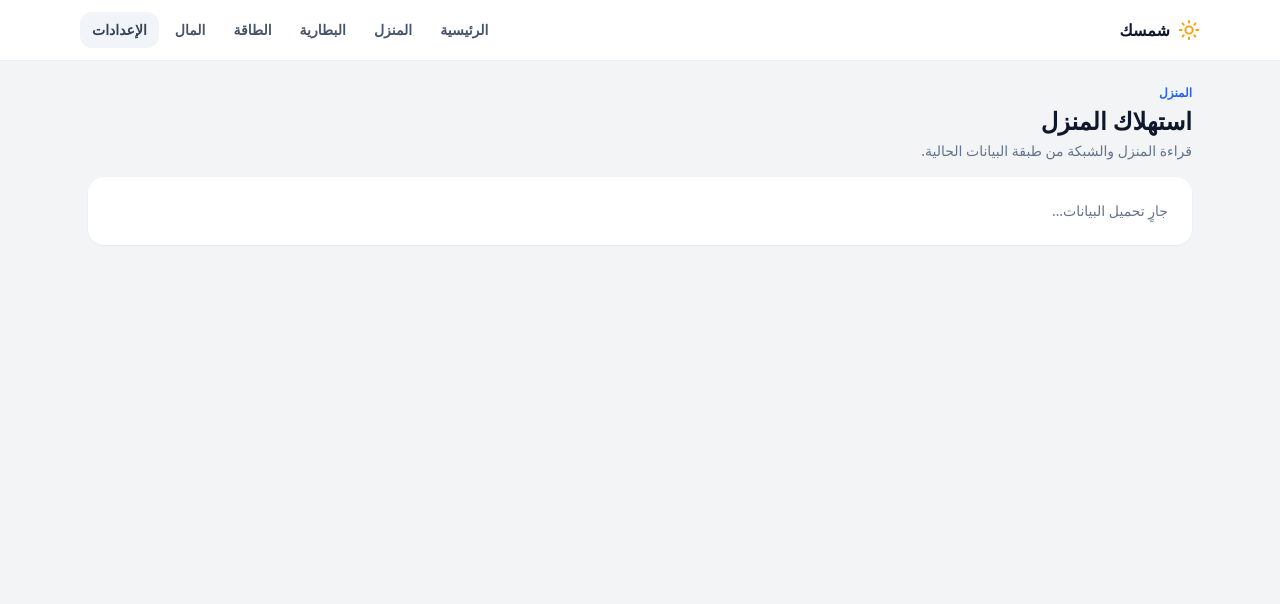
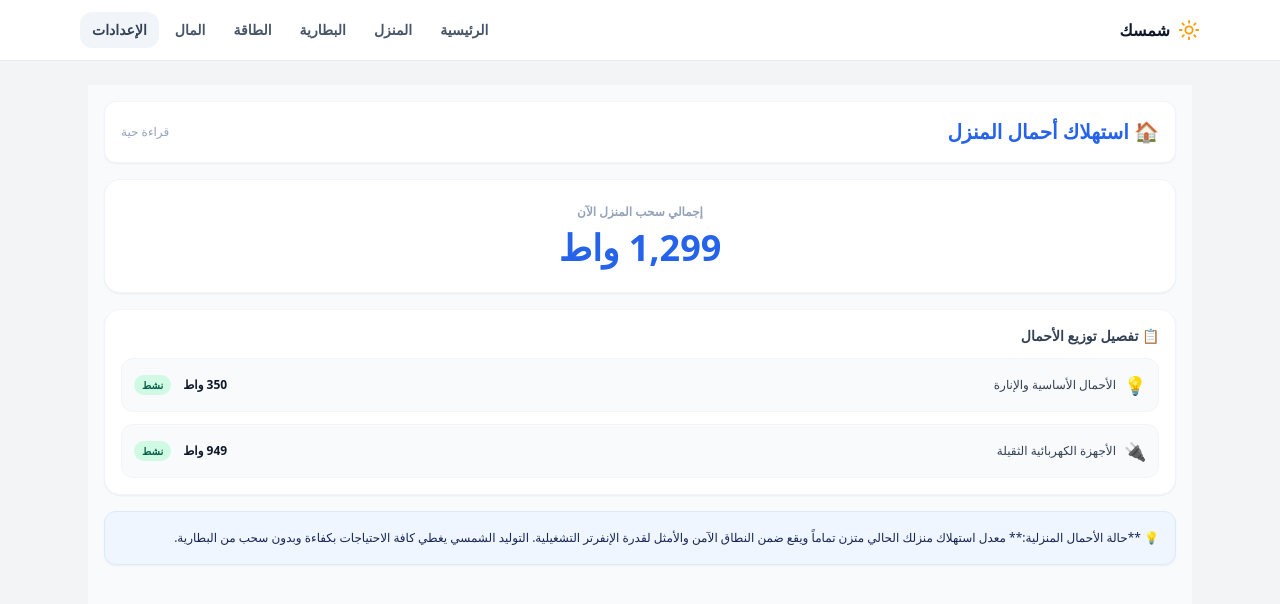
Before and after one commit to mahmoudbir-glitch/Shamsak, a Next.js app: page /home in a window 1280 px wide. Shown: the top 604 px of the page. Built offline with nearby package versions, Linux system fonts and the light colour scheme; no server answers; the database is empty.

Commit message:
Refactor HomePage to HomeConsumptionPage with details

```diff
--- a/src/app/home/page.tsx
+++ b/src/app/home/page.tsx
@@ -1,15 +1,56 @@
 "use client";
-import { useEffect, useState } from "react";
-import { House, PlugZap, Gauge } from "lucide-react";
-import { StatusCard } from "@/components/status-card";
-import { getEnergyAdapter } from "@/lib/data-adapter";
-import { EnergySnapshot } from "@/lib/energy";
 
-export default function HomePage() {
- const [data,setData]=useState<EnergySnapshot|null>(null);
- useEffect(()=>{getEnergyAdapter().getSnapshot().then(setData)},[]);
- return <div className="space-y-4"><div><p className="text-xs font-bold text-blue-600">المنزل</p><h1 className="mt-1 text-2xl font-extrabold">استهلاك المنزل</h1><p className="mt-1 text-sm text-slate-500">قراءة المنزل والشبكة من طبقة البيانات الحالية.</p></div>
- {data ? <><div className="grid gap-3 sm:grid-cols-2 lg:grid-cols-3"><StatusCard label="الاستهلاك الآن" value={(data.homePowerW/1000).toFixed(2)} unit="kW" icon={<House size={18}/>} tone="blue"/><StatusCard label="الشبكة" value={data.gridConnected?"متصلة":"مفصولة"} icon={<PlugZap size={18}/>} tone={data.gridConnected?"violet":"red"}/><StatusCard label="السحب/التصدير" value={(Math.abs(data.gridPowerW)/1000).toFixed(2)} unit={data.gridPowerW<0?"kW تصدير":"kW سحب"} icon={<Gauge size={18}/>} tone="green"/></div>
- <div className="rounded-2xl border border-slate-200 bg-white p-5 shadow-sm"><h2 className="font-bold">حالة المصدر</h2><p className="mt-2 text-sm text-slate-500">{data.source==="demo"?"Demo — لا يوجد عداد منزل حي متصل حاليًا.":"Live — القراءة واردة من مصدر حي."}</p></div></> : <div className="rounded-2xl bg-white p-6 text-sm text-slate-500 shadow-sm">جارٍ تحميل البيانات…</div>}
- </div>;
+import React, { useState } from 'react';
+
+export default function HomeConsumptionPage() {
+  // قيم الاستهلاك اللحظية المتوافقة مع قراءات الصفحة الرئيسية
+  const [homeConsumption, setHomeConsumption] = useState<number>(1299);
+  const [appliances, setAppliances] = useState([
+    { name: "الأحمال الأساسية والإنارة", power: 350, icon: "💡", status: "نشط" },
+    { name: "الأجهزة الكهربائية الثقيلة", power: 949, icon: "🔌", status: "نشط" },
+  ]);
+
+  return (
+    <div className="min-h-screen bg-slate-50 p-4 pb-24 text-right" dir="rtl">
+
+      {/* الهيدر العلوي لتبويب المنزل */}
+      <div className="flex justify-between items-center bg-white p-4 rounded-xl shadow-sm mb-4 border border-slate-100">
+        <h1 className="text-xl font-bold text-blue-600 flex items-center gap-1.5">
+          🏠 استهلاك أحمال المنزل
+        </h1>
+        <div className="text-xs text-slate-400">قراءة حية</div>
+      </div>
+
+      {/* بطاقة السحب الإجمالي للمنزل */}
+      <div className="bg-white p-6 rounded-2xl shadow-sm border border-slate-100 mb-4 text-center">
+        <span className="text-xs font-bold text-slate-400 block mb-1">إجمالي سحب المنزل الآن</span>
+        <span className="text-4xl font-black text-blue-600 block mt-2">{homeConsumption.toLocaleString()} واط</span>
+      </div>
+
+      {/* تفصيل سحب الأجهزة داخل المنزل */}
+      <div className="bg-white p-4 rounded-2xl shadow-sm border border-slate-100 mb-4">
+        <h3 className="font-bold text-sm text-slate-700 mb-3">📋 تفصيل توزيع الأحمال</h3>
+        <div className="space-y-3">
+          {appliances.map((app, index) => (
+            <div key={index} className="flex justify-between items-center bg-slate-50 p-3 rounded-xl border border-slate-100 text-xs">
+              <div className="flex items-center gap-2">
+                <span className="text-lg">{app.icon}</span>
+                <span className="text-slate-700 font-medium">{app.name}</span>
+              </div>
+              <div className="flex items-center gap-3">
+                <span className="text-slate-900 font-bold">{app.power} واط</span>
+                <span className="bg-emerald-100 text-emerald-800 px-2 py-0.5 rounded-full font-bold text-[10px]">{app.status}</span>
+              </div>
+            </div>
+          ))}
+        </div>
+      </div>
+
+      {/* بطاقة التوجيه الذكية للأحمال */}
+      <div className="bg-blue-50 border border-blue-100 rounded-xl p-4 text-xs text-blue-950 leading-relaxed shadow-sm">
+        💡 **حالة الأحمال المنزلية:** معدل استهلاك منزلك الحالي متزن تماماً ويقع ضمن النطاق الآمن والأمثل لقدرة الإنفرتر التشغيلية. التوليد الشمسي يغطي كافة الاحتياجات بكفاءة وبدون سحب من البطارية.
+      </div>
+
+    </div>
+  );
 }
```
